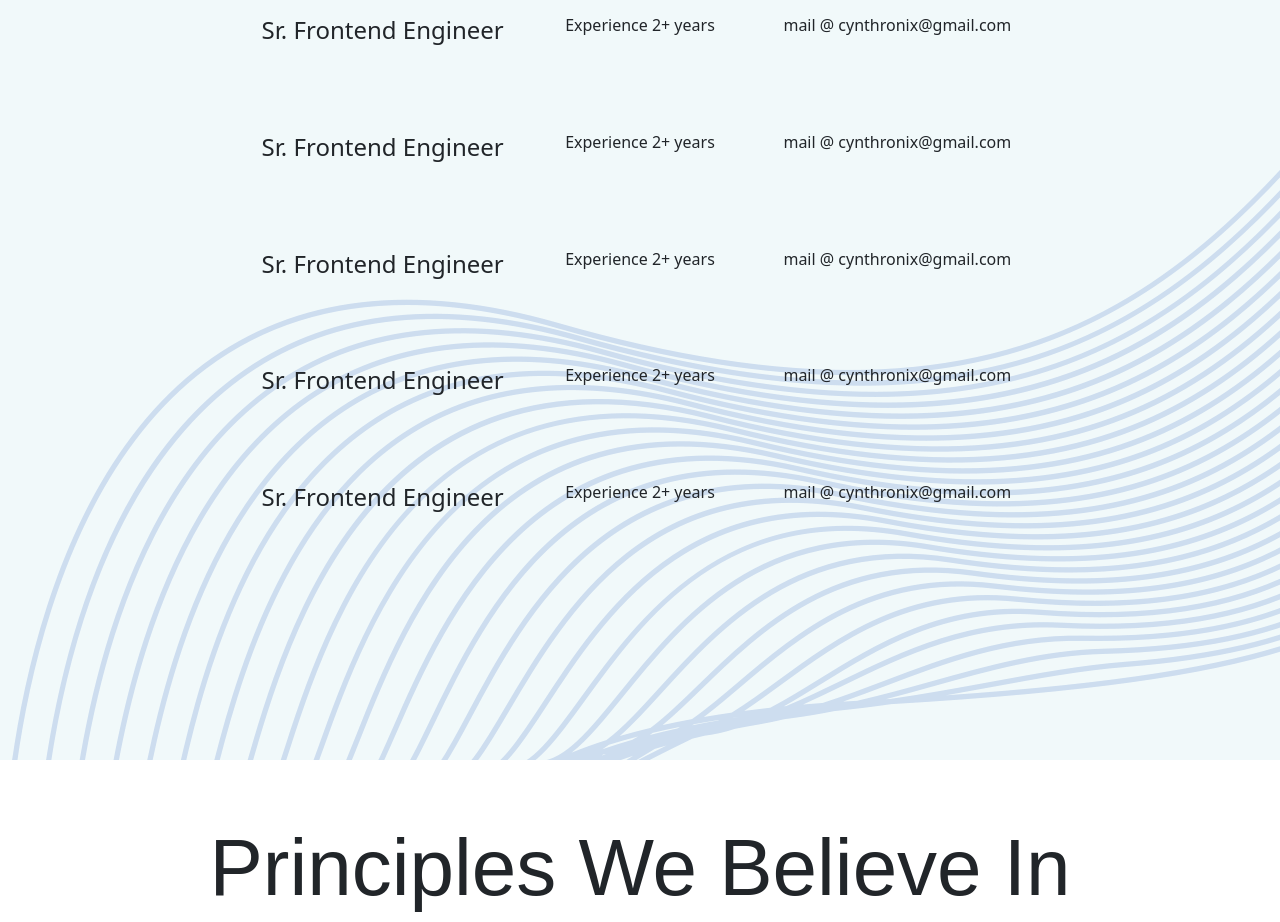
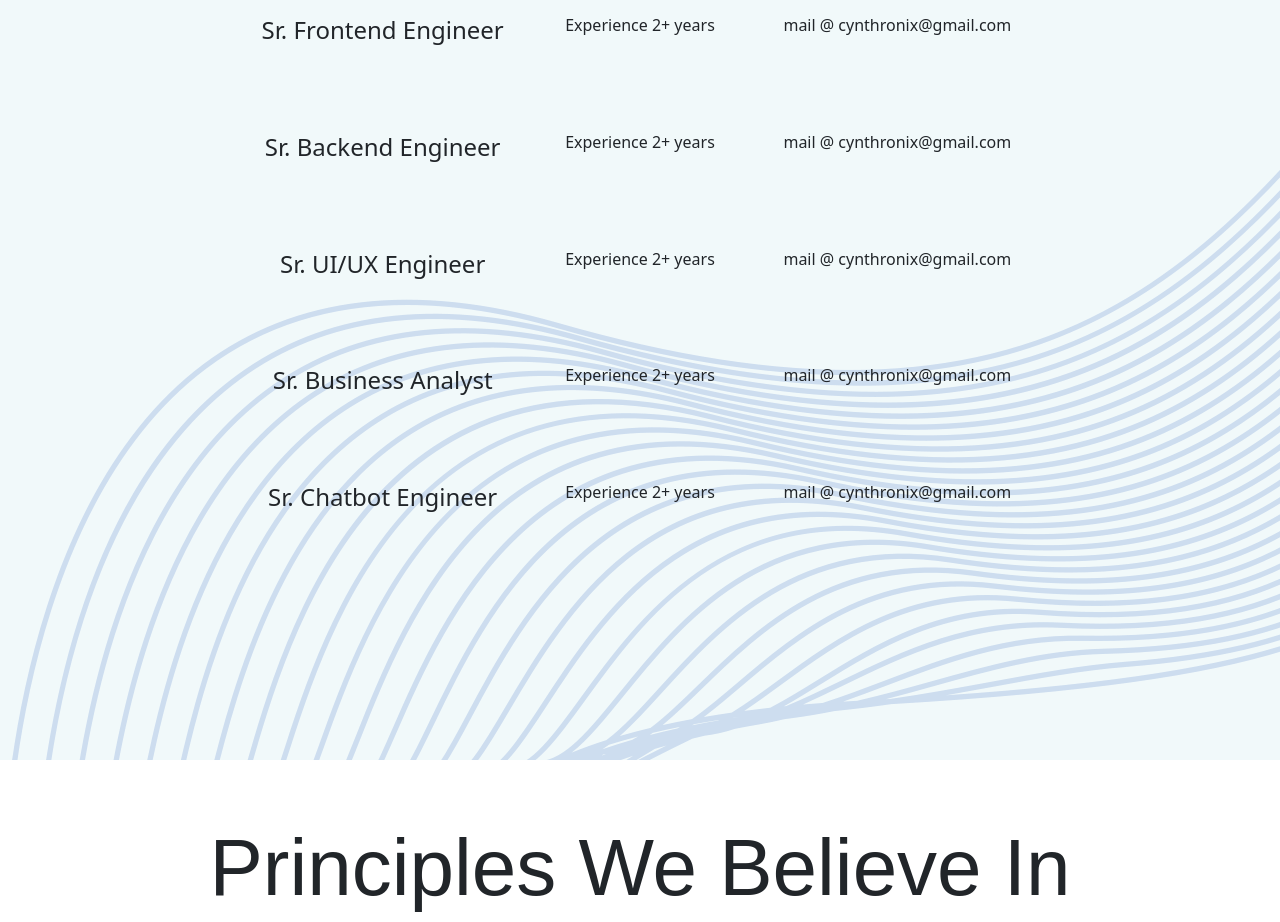
Before and after one commit to ajeet-0007/cynthronix, a React (Create React App) app: page /career in a window 1280 px wide. Shown: the part 1180-2102 px from the top of the page. Built offline with nearby package versions, Linux system fonts and the light colour scheme.

Commit message:
career page bug fix

```diff
--- a/src/Components/Career/Opening/Opening.js
+++ b/src/Components/Career/Opening/Opening.js
@@ -22,7 +22,7 @@ function Opening() {
                 </div>
                 <div>
                     <div>
-                        <h4>Sr. Frontend Engineer</h4>
+                        <h4>Sr. Backend Engineer</h4>
                     </div>
 
                     <div>
@@ -34,7 +34,7 @@ function Opening() {
                 </div>
                 <div>
                     <div>
-                        <h4>Sr. Frontend Engineer</h4>
+                        <h4>Sr. UI/UX Engineer</h4>
                     </div>
 
                     <div>
@@ -46,7 +46,7 @@ function Opening() {
                 </div>
                 <div>
                     <div>
-                        <h4>Sr. Frontend Engineer</h4>
+                        <h4>Sr. Business Analyst</h4>
                     </div>
 
                     <div>
@@ -58,7 +58,7 @@ function Opening() {
                 </div>
                 <div>
                     <div>
-                        <h4>Sr. Frontend Engineer</h4>
+                        <h4>Sr. Chatbot Engineer</h4>
                     </div>
 
                     <div>
```
